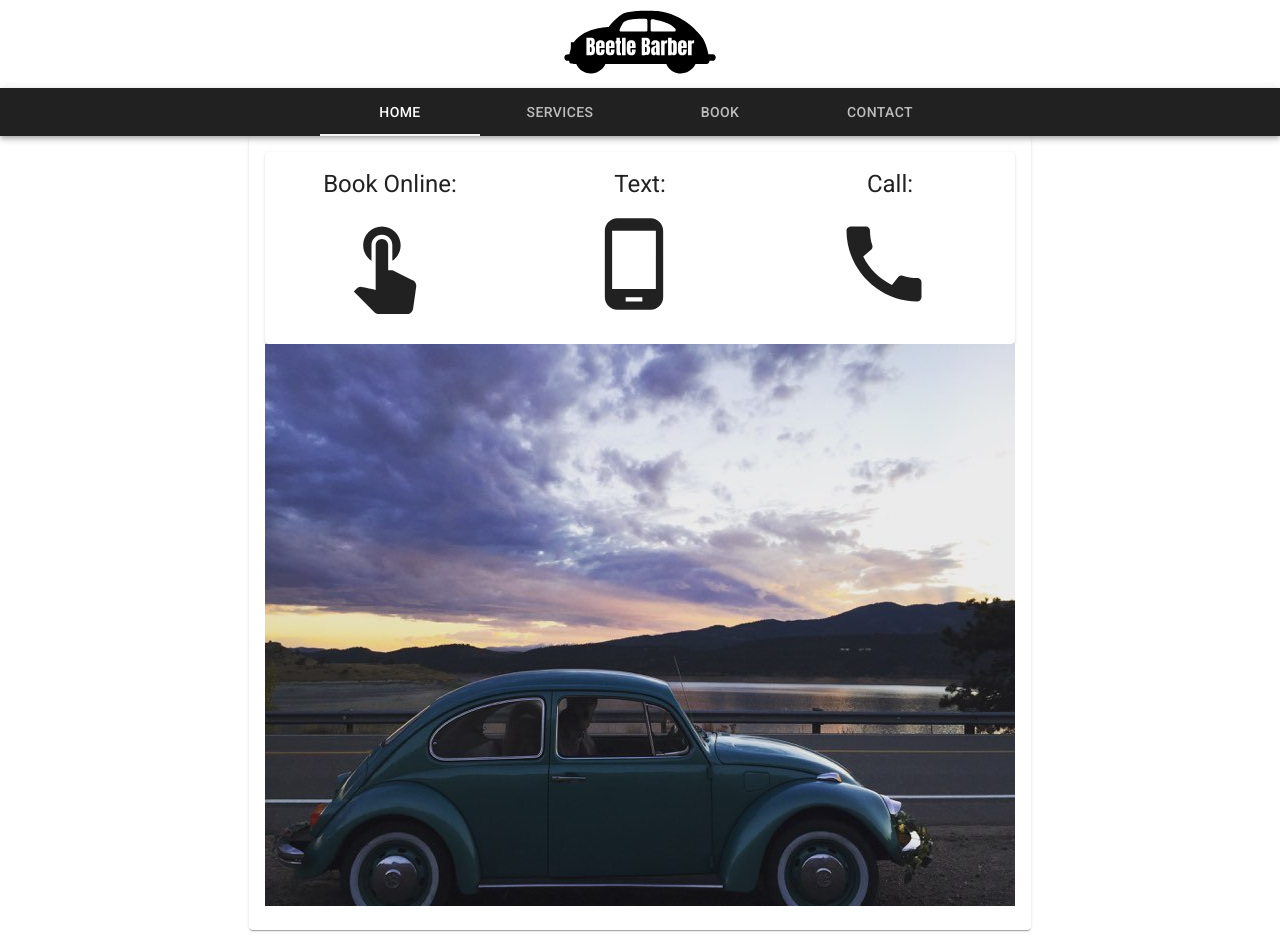
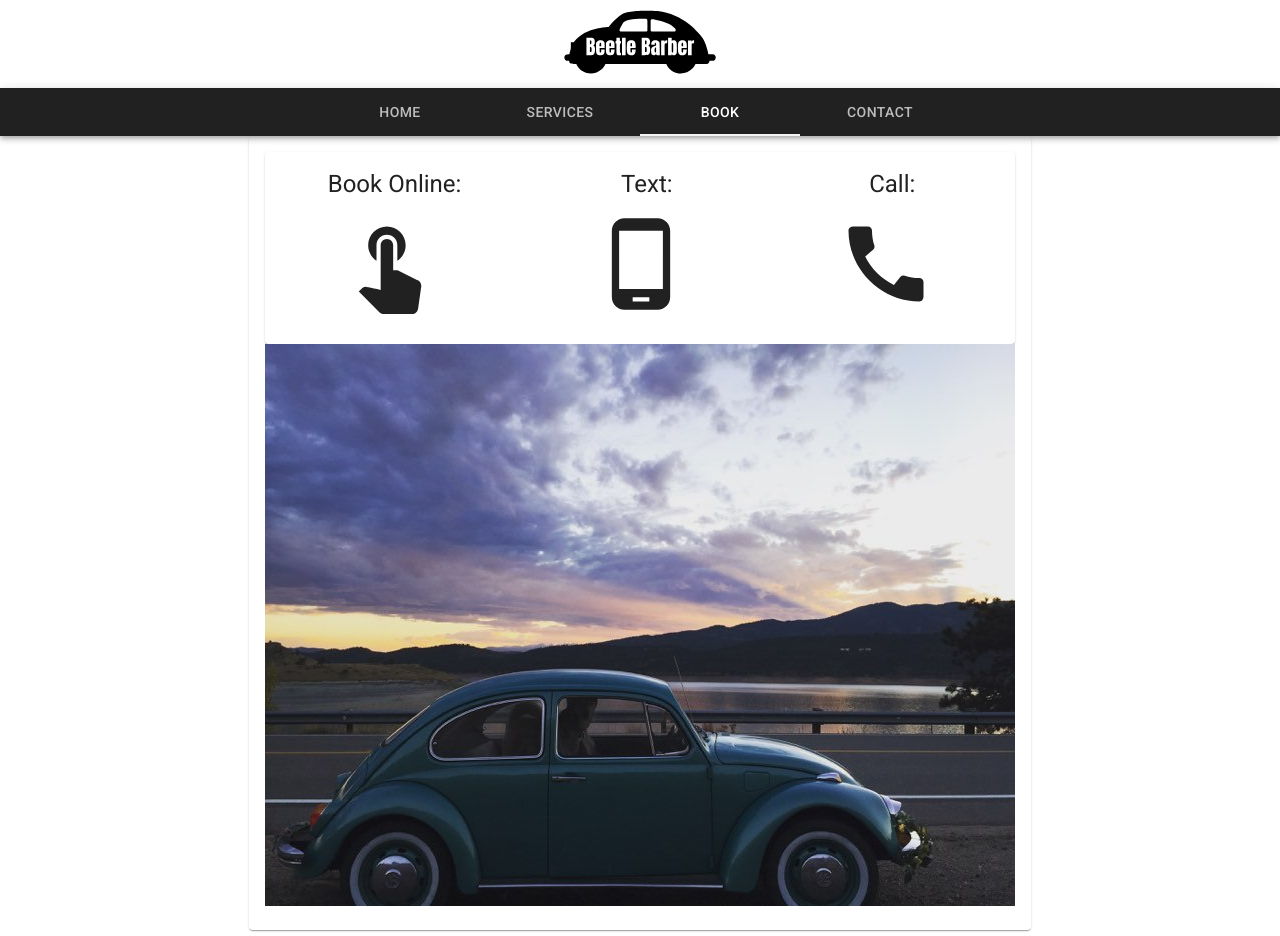
Before and after one commit to rdren0/BeetleB, a React (Create React App) app: page /Book in a window 1280 px wide. Built offline with nearby package versions, Linux system fonts and the light colour scheme.

Commit message:
fix nav highlighting

```diff
--- a/src/App.js
+++ b/src/App.js
@@ -47,7 +47,6 @@ function App() {
           <Route path="/Contact" component={Contact} />
           <Route path="/Book" component={Book} />
         </div>
-        {/* <footer style={{ backgroundColor: "#212121", height: "40px" }} /> */}
       </div>
     </ThemeProvider>
   );
--- a/src/Components/Book.jsx
+++ b/src/Components/Book.jsx
@@ -61,7 +61,6 @@ export default function Book() {
                 Book Online:
               </Typography>
               <Button
-                variant="link"
                 color="default"
                 className={classes.icons}
                 startIcon={
@@ -75,7 +74,6 @@ export default function Book() {
                 Text:
               </Typography>
               <Button
-                variant="link"
                 color="default"
                 className={classes.icons}
                 startIcon={
@@ -91,7 +89,6 @@ export default function Book() {
                 Call:
               </Typography>
               <Button
-                variant="link"
                 color="default"
                 className={classes.icons}
                 startIcon={
--- a/src/Components/Nav.jsx
+++ b/src/Components/Nav.jsx
@@ -18,7 +18,11 @@ const useStyles = makeStyles((theme) => ({
 
 export default function Nav() {
   const classes = useStyles();
-  const [value, setValue] = React.useState(0);
+  const [value, setValue] = React.useState(
+    ["/", "/Services", "/Book", "/Contact"].findIndex(
+      (path) => window.location.pathname === path
+    )
+  );
 
   const handleChange = (event, newValue) => {
     setValue(newValue);
```
